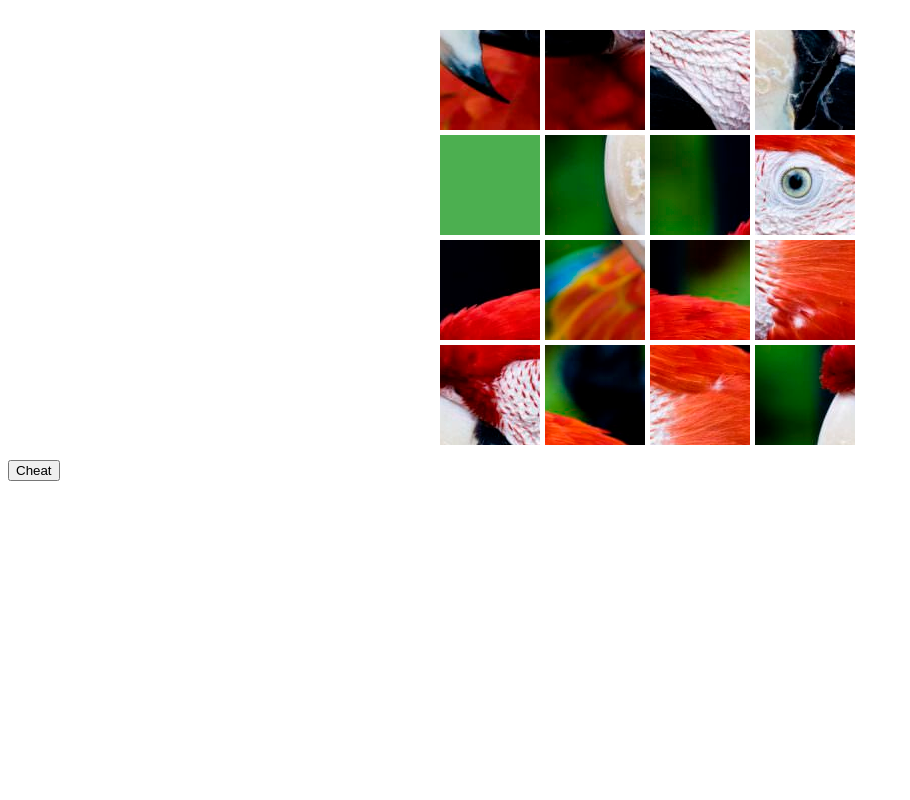
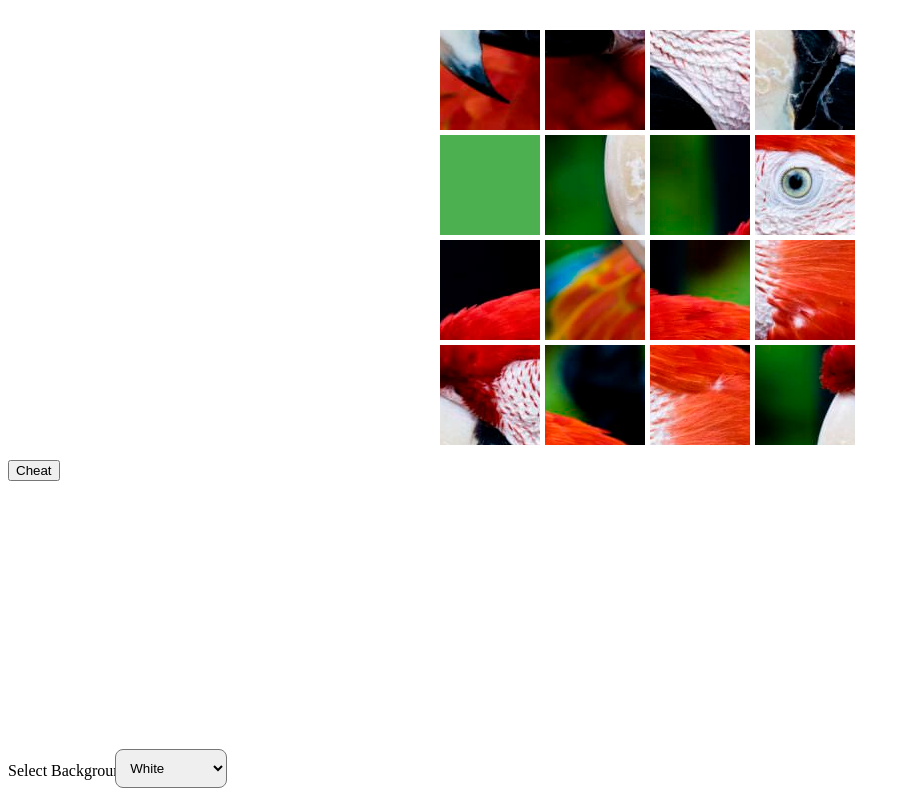
Before and after one commit to denissecerov/project3, a plain HTML site: page index.html in a window 1280 px wide. Shown: the whole page, without its empty margins (0-910 px from the left). Drawn offline with Linux system fonts and the light colour scheme.

Commit message:
added background button
Background button to change color, as well as the styling for it in css. only supports color for now, can change it to images on next iteration.

```diff
--- a/index.html
+++ b/index.html
@@ -7,6 +7,16 @@
     <link rel="stylesheet" href="style.css">
 </head>
 <body>
+ <label for="backgroundColor">Select Background Color:</label>
+    <select id="backgroundColor" onchange="changeBackgroundColor()">
+        <option value="white">White</option>
+        <option value="lightblue">Light Blue</option>
+        <option value="lightgreen">Light Green</option>
+        <option value="lightpink">Light Pink</option>
+    </select>
+
+	    <div id="content">
+
     <div id="puzzle-container"></div>
     <button id="cheat-button" onclick="cheat()">Cheat</button>
     <script src="script.js"></script>
--- a/script.js
+++ b/script.js
@@ -18,6 +18,8 @@ function shuffleTiles() {
         [tiles[i], tiles[j]] = [tiles[j], tiles[i]];
     }
 }
+
+
 
 function renderTiles() {
     puzzleContainer.innerHTML = '';
@@ -74,5 +76,11 @@ function cheat() {
     renderTiles();
 }
 
+function changeBackgroundColor() {
+    const select = document.getElementById('backgroundColor');
+    const selectedColor = select.value;
+
+    document.body.style.backgroundColor = selectedColor;
+}
 createTiles();
 renderTiles();
--- a/style.css
+++ b/style.css
@@ -16,3 +16,18 @@
     font-size: 24px;
     cursor: pointer;
 }
+
+label {
+    display: block;
+    margin-bottom: 10px;
+	position:fixed;
+	bottom:10px;
+}
+
+select {
+    position: fixed;
+	bottom:12px;
+    left: 9%;
+    padding: 10px;
+    border-radius: 8px;
+}
```
